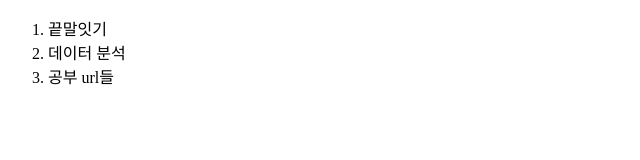
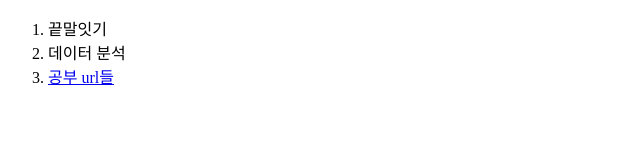
Before and after one commit to Korjw/Korjw.github.io, a plain HTML site: page index.html in a window 1280 px wide. Shown: the full height of the page, 0-640 px from the left. Drawn offline with Linux system fonts and the light colour scheme.

Commit message:
Update index.html

```diff
--- a/index.html
+++ b/index.html
@@ -9,7 +9,7 @@
 <ol>
     <li>끝말잇기</li>
     <li>데이터 분석</li>
-    <li><a href="https://naver.com"></a>공부 url들</li>
+    <li><a href="https://naver.com">공부 url들</a></li>
 </ol>
 </body>
 </html>
```
